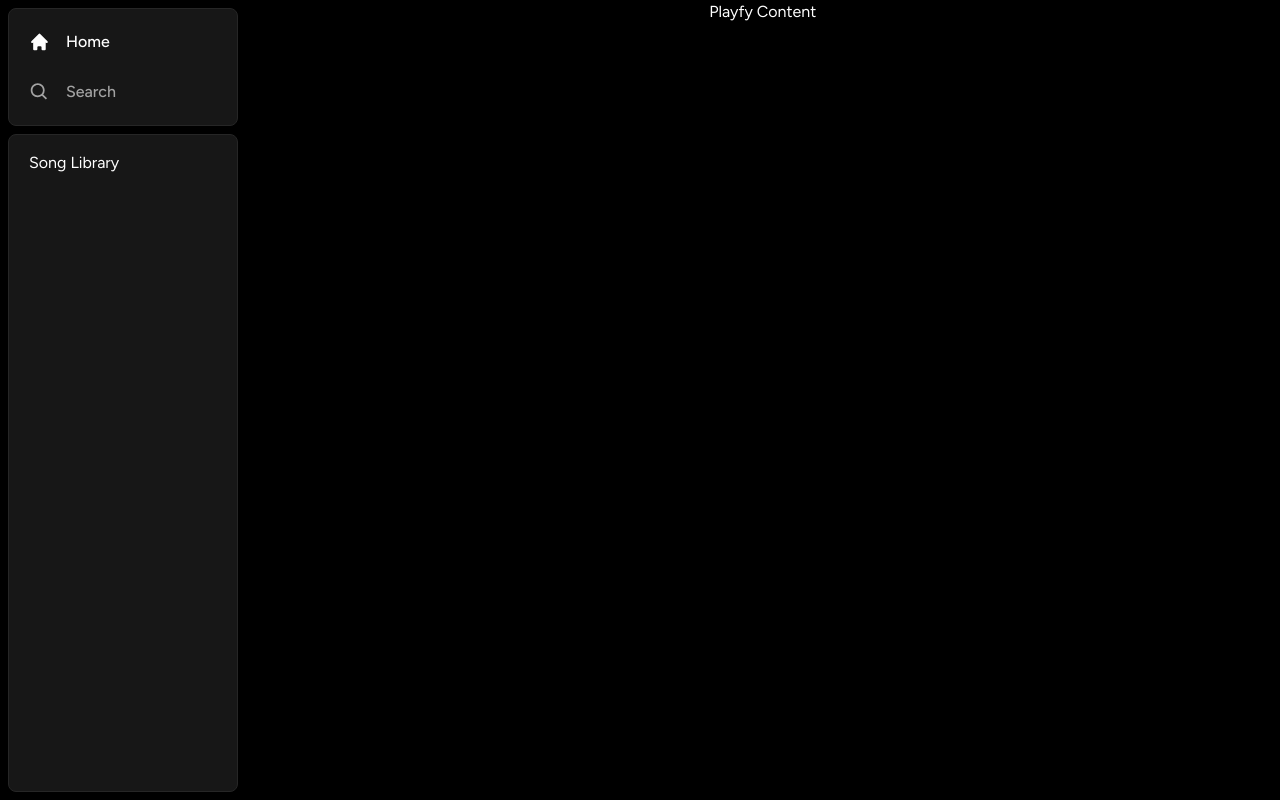
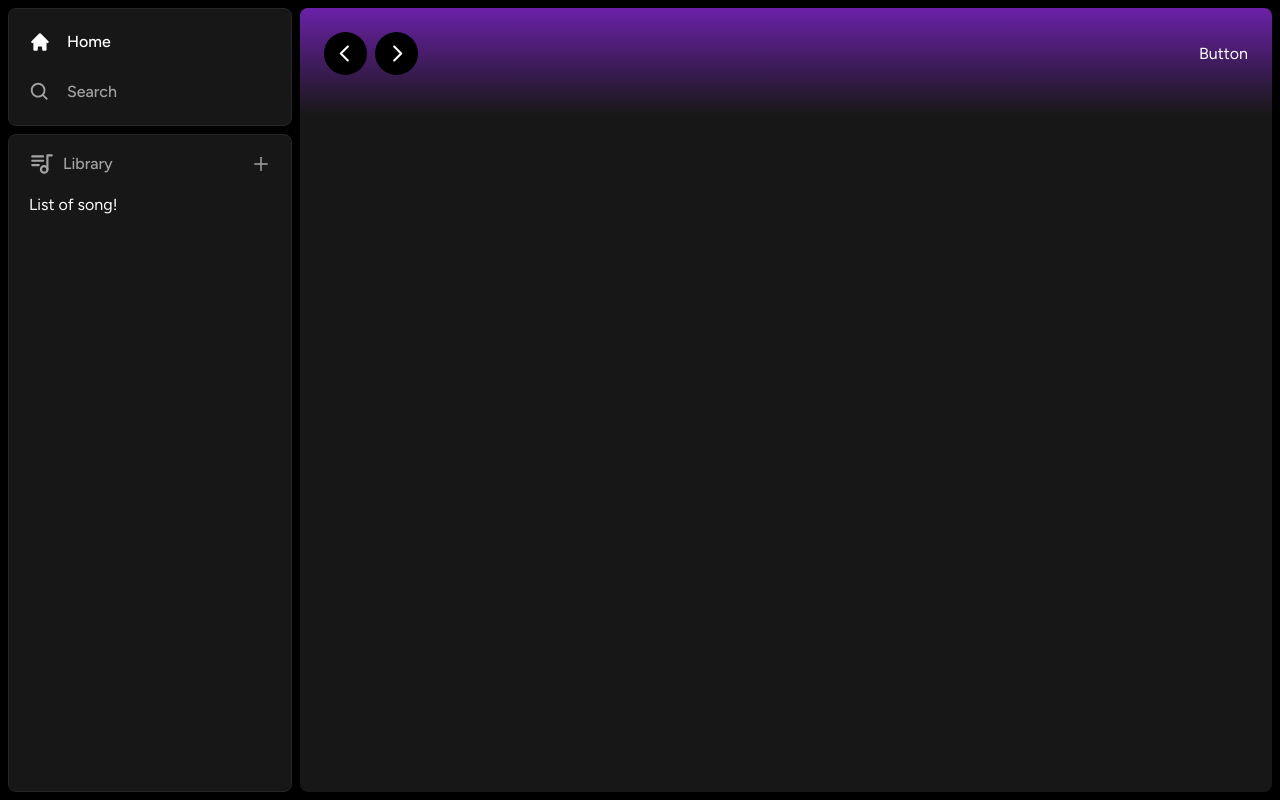
Before and after one commit to maymiquy/playfy-app, a Next.js app: page / in a window 1280 px wide. Built offline with nearby package versions, Linux system fonts and the light colour scheme.

Commit message:
feat: add component sidebar & header

```diff
--- a/src/app/(home)/page.tsx
+++ b/src/app/(home)/page.tsx
@@ -1,11 +1,15 @@
+import Header from "@/components/Header";
+
 interface HomeProps {
  children: React.ReactNode;
 }
 
 export default function Home({ children }: HomeProps) {
  return (
-  <div className="flex w-full justify-center text-white items-center">
-   <h1>Playfy Content</h1>
+  <div className="bg-neutral-900 rounded-lg h-full w-full overflow-hidden overflow-y-auto">
+   <Header className="">
+    <div></div>
+   </Header>
   </div>
  );
 }
--- /dev/null
+++ b/src/components/Button.tsx
@@ -0,0 +1,7 @@
+export const Button = () => {
+ return (
+  <div>
+   <button>Button</button>
+  </div>
+ );
+};
--- /dev/null
+++ b/src/components/Header.tsx
@@ -0,0 +1,59 @@
+"use client";
+
+import { useRouter } from "next/navigation";
+import { twMerge } from "tailwind-merge";
+import { RxCaretLeft, RxCaretRight } from "react-icons/rx";
+import { HiHome } from "react-icons/hi";
+import { BiSearch } from "react-icons/bi";
+import { Button } from "./Button";
+
+interface HeaderProps {
+ children: React.ReactNode;
+ className: string;
+}
+
+const Header: React.FC<HeaderProps> = ({ children, className }) => {
+ const router = useRouter();
+ return (
+  <div
+   className={twMerge(
+    `h-fit bg-gradient-to-b from-purple-800 p-6 text-white`,
+    className,
+   )}
+  >
+   <div className="w-full flex items-center justify-between mb-4">
+    <div className="hidden md:flex gap-x-2 items-center">
+     <button
+      className="rounded-full bg-black p-1 flex items-center justify-center hover:opacity-75 transition"
+      onClick={() => router.back()}
+     >
+      <RxCaretLeft className="text-white" size={35} />
+     </button>
+     <button
+      className="rounded-full bg-black p-1 flex items-center justify-center hover:opacity-75 transition"
+      onClick={() => router.forward()}
+     >
+      <RxCaretRight className="text-white" size={35} />
+     </button>
+    </div>
+    <div className="flex md:hidden gap-x-2 items-center">
+     <button className="rounded-full bg-black flex items-center justify-center hover:opacity-75 transition p-2">
+      <HiHome className="text-white" size={20} />
+     </button>
+     <button className="rounded-full bg-black flex items-center justify-center hover:opacity-75 transition p-2">
+      <BiSearch className="text-white" size={20} />
+     </button>
+    </div>
+    <div className="flex justify-between items-center gap-x-4">
+     <>
+      <div>
+       <Button></Button>
+      </div>
+     </>
+    </div>
+   </div>
+  </div>
+ );
+};
+
+export default Header;
--- /dev/null
+++ b/src/components/Library.tsx
@@ -0,0 +1,25 @@
+"use client";
+import { TbPlaylist } from "react-icons/tb";
+import { AiOutlinePlus } from "react-icons/ai";
+
+export const Library = () => {
+ const onCLick = () => {
+  // TODO : Handle upload
+ };
+ return (
+  <div className="flex flex-col">
+   <div className="flex items-center justify-between px-5 pt-4">
+    <div className="inline-flex items-center gap-x-2">
+     <TbPlaylist className="text-neutral-400" size={26} />
+     <p className="text-neutral-400 font-medium text-md">Library</p>
+    </div>
+    <AiOutlinePlus
+     onClick={onCLick}
+     size={20}
+     className="text-neutral-400 cursor-pointer hover:text-white transition"
+    />
+   </div>
+   <div className="flex flex-col gap-y-2 mt-4 px-5">List of song!</div>
+  </div>
+ );
+};
--- a/src/components/Sidebar.tsx
+++ b/src/components/Sidebar.tsx
@@ -7,7 +7,8 @@
 import { BiSearch } from "react-icons/bi";
 
 import Box from "./Box";
-import SidebarItem from "./SidebarItem";
+import { SidebarItem } from "./SidebarItem";
+import { Library } from "./Library";
 
 interface SidebarProps {
  children: React.ReactNode;
@@ -43,9 +44,11 @@
       ))}
      </div>
     </Box>
-    <Box className="overflow-y-auto h-full px-5 py-4">Song Library</Box>
+    <Box className="overflow-y-auto h-full">
+     <Library />
+    </Box>
    </div>
-   <main className="w-full min-h-screen">{children}</main>
+   <main className="h-full flex-1 overflow-y-auto py-2 pe-2">{children}</main>
   </div>
  );
 };
--- a/src/components/SidebarItem.tsx
+++ b/src/components/SidebarItem.tsx
@@ -10,7 +10,7 @@
  href: string;
 }
 
-const SidebarItem: React.FC<SidebarItemProps> = ({
+export const SidebarItem: React.FC<SidebarItemProps> = ({
  icon: Icon,
  label,
  active,
@@ -29,5 +29,3 @@
   </Link>
  );
 };
-
-export default SidebarItem;
```
